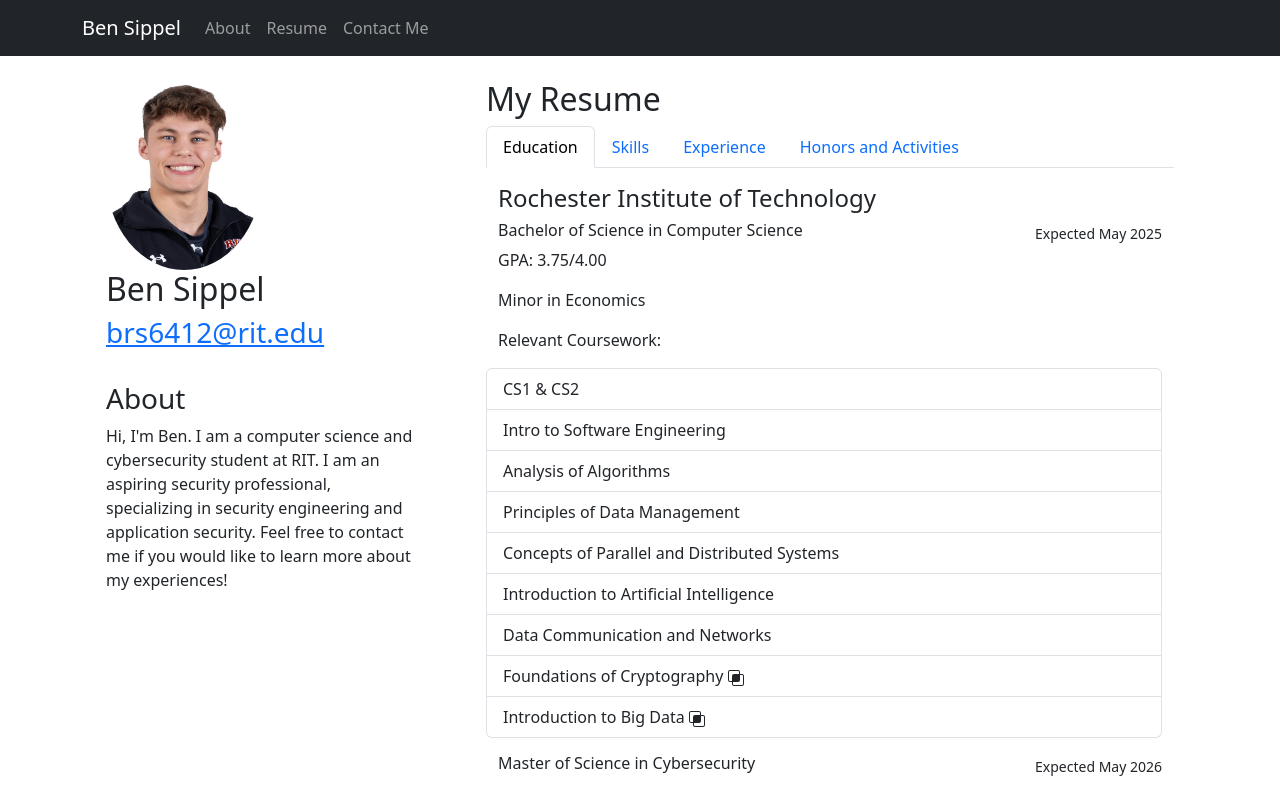
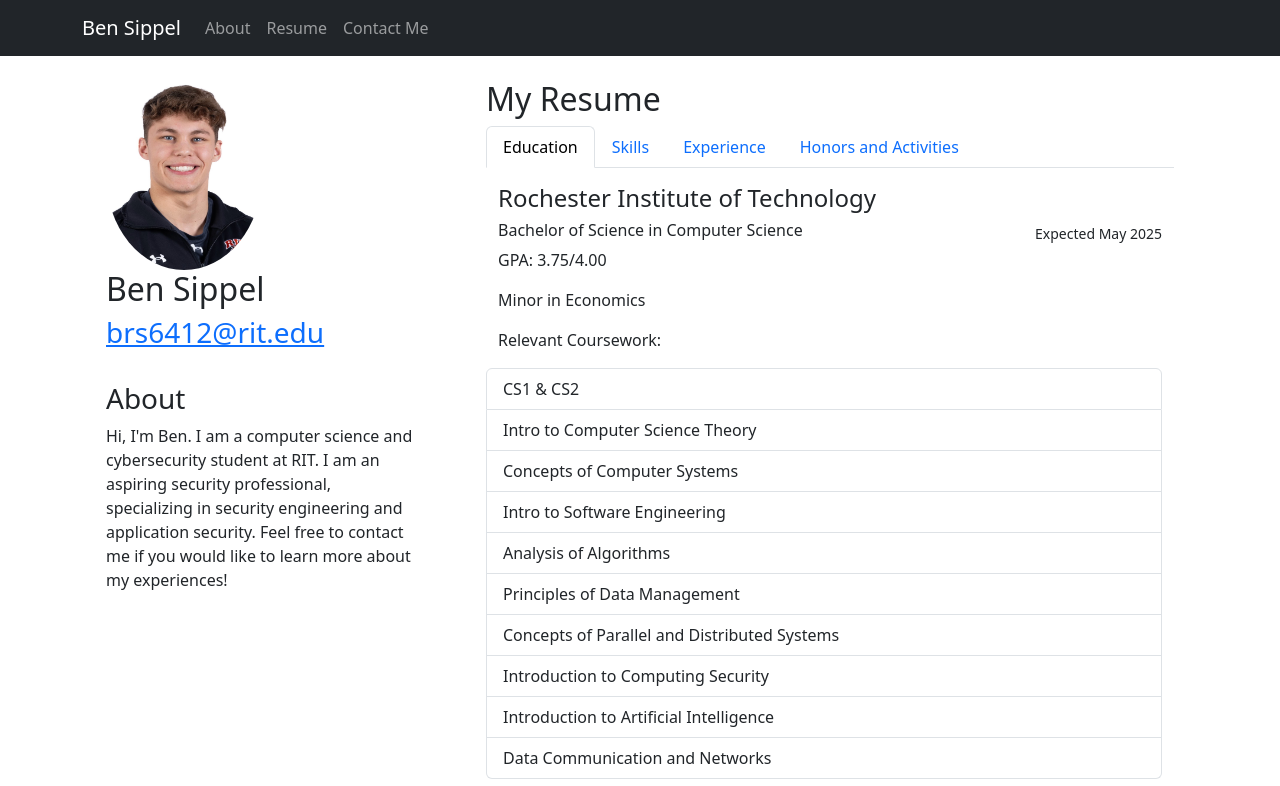
Before and after one commit to brs6412/personal-site, a React (Create React App) app: page /resume in a window 1280 px wide. Shown: the top 786 px of the page. Built offline with nearby package versions, Linux system fonts and the light colour scheme.

Commit message:
Minor changes to information

```diff
--- a/src/assets/courses.js
+++ b/src/assets/courses.js
@@ -1,5 +1,7 @@
 const courses = [
   { title: "CS1 & CS2", degree: "bs", dual: false },
+  { title: "Intro to Computer Science Theory", degree: "bs", dual: false },
+  { title: "Concepts of Computer Systems", degree: "bs", dual: false },
   { title: "Intro to Software Engineering", degree: "bs", dual: false },
   { title: "Analysis of Algorithms", degree: "bs", dual: false },
   { title: "Principles of Data Management", degree: "bs", dual: false },
--- a/src/components/About.js
+++ b/src/components/About.js
@@ -66,7 +66,7 @@ export default function About() {
             {timeSwam.days} days.
           </ListGroup.Item>
           <ListGroup.Item>
-            Breaststroke primary stroke, sprint free enthusiast (mandatory IM
+            Primarily a breaststroker but also a sprint free enthusiast (and mandatory IM
             swimmer).
           </ListGroup.Item>
           <ListGroup.Item>
@@ -74,7 +74,7 @@ export default function About() {
           </ListGroup.Item>
           <ListGroup.Item>National parks visited: Zion</ListGroup.Item>
           <ListGroup.Item>Countries visited: Costa Rica</ListGroup.Item>
-          <ListGroup.Item>Can bench 225 (I have proof).</ListGroup.Item>
+          <ListGroup.Item>Can bench 235</ListGroup.Item>
         </ListGroup>
       </Row>
       <Row className="mb-4">
--- a/src/components/Education.js
+++ b/src/components/Education.js
@@ -38,7 +38,7 @@ export default function Education() {
         <ListGroup>
           {coursework.map(
             (course) =>
-              course.degree === "bs" && (
+              !course.dual && (
                 <ListGroup.Item>
                   {course.title + " "}
                   {course.dual && <Intersect />}
```
